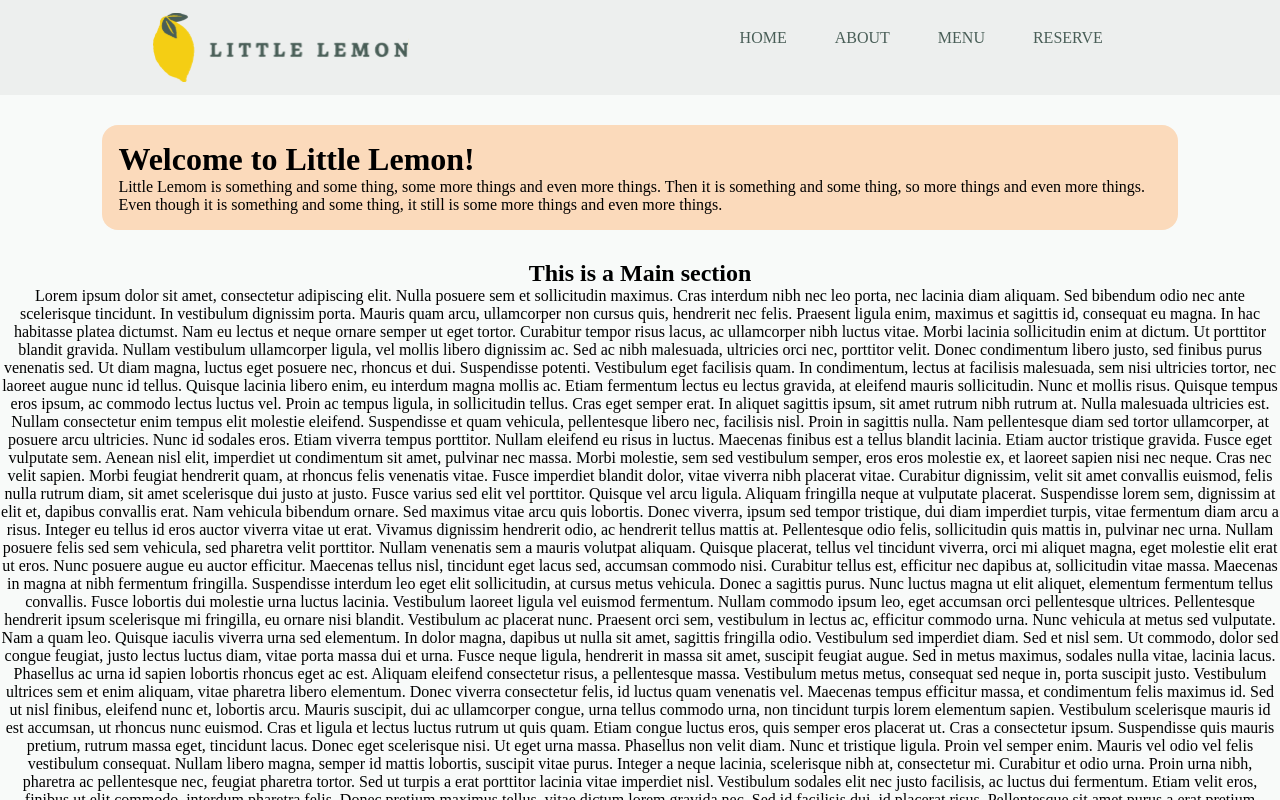
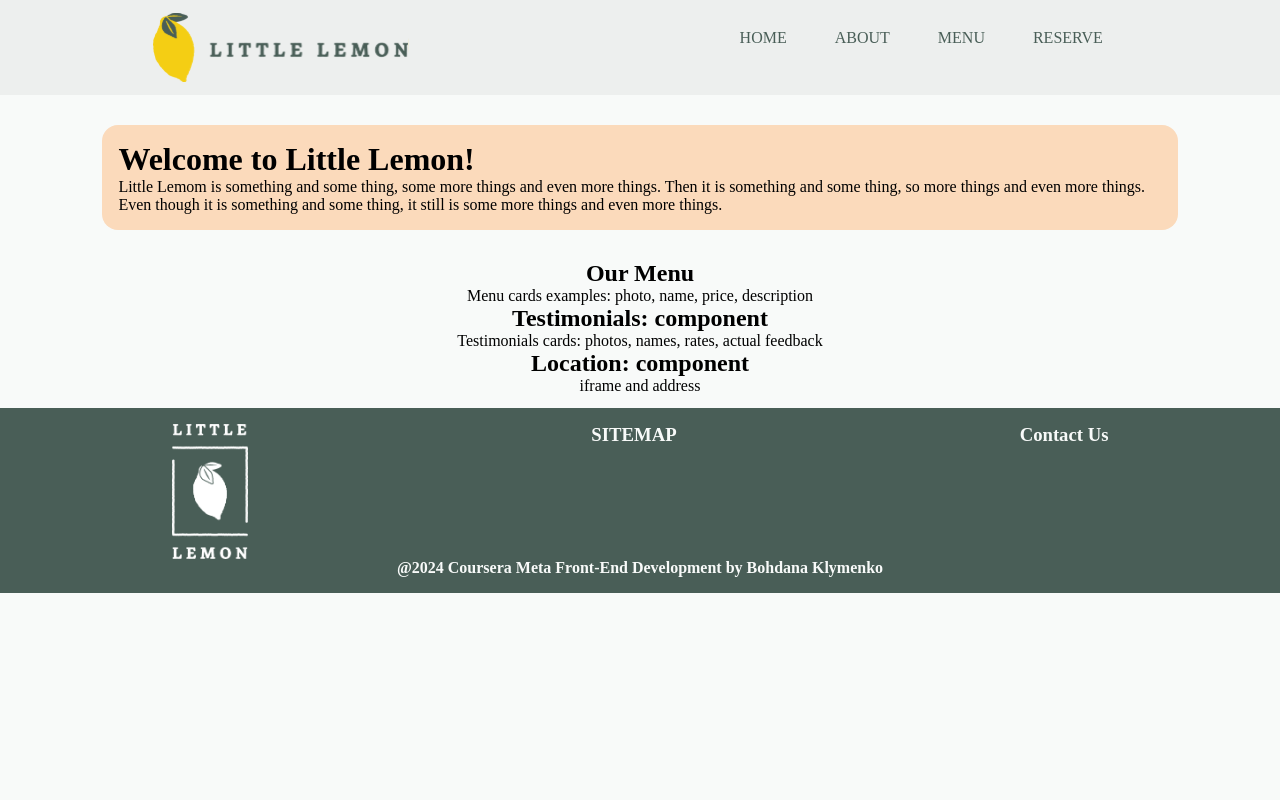
Before and after one commit to DanaKLym/lil-lemon, a React (Create React App) app: page / in a window 1280 px wide. Shown: the top 800 px of the page. Built offline with nearby package versions, Linux system fonts and the light colour scheme.

Commit message:
set up layout for main section in Home component and About component

```diff
--- a/src/About.js
+++ b/src/About.js
@@ -6,6 +6,15 @@ function About() {
     <>
       <Nav />
       <h2>This a About section</h2>
+      <p>Short descripton: chefs mentioned</p>
+      <div>
+        <h2>Testimonials: component</h2>
+        <p>Testimonials cards: photos, names, rates, actual feedback</p>
+      </div>
+      <div>
+        <h2>Location: component</h2>
+        <p>iframe and address</p>
+      </div>
       <Footer />
     </>
   );
--- a/src/Main.js
+++ b/src/Main.js
@@ -3,108 +3,15 @@ import "./Main.css";
 function Main() {
   return (
     <>
-      <h2>This is a Main section</h2>
       <div>
-        Lorem ipsum dolor sit amet, consectetur adipiscing elit. Nulla posuere
-        sem et sollicitudin maximus. Cras interdum nibh nec leo porta, nec
-        lacinia diam aliquam. Sed bibendum odio nec ante scelerisque tincidunt.
-        In vestibulum dignissim porta. Mauris quam arcu, ullamcorper non cursus
-        quis, hendrerit nec felis. Praesent ligula enim, maximus et sagittis id,
-        consequat eu magna. In hac habitasse platea dictumst. Nam eu lectus et
-        neque ornare semper ut eget tortor. Curabitur tempor risus lacus, ac
-        ullamcorper nibh luctus vitae. Morbi lacinia sollicitudin enim at
-        dictum. Ut porttitor blandit gravida. Nullam vestibulum ullamcorper
-        ligula, vel mollis libero dignissim ac. Sed ac nibh malesuada, ultricies
-        orci nec, porttitor velit. Donec condimentum libero justo, sed finibus
-        purus venenatis sed. Ut diam magna, luctus eget posuere nec, rhoncus et
-        dui. Suspendisse potenti. Vestibulum eget facilisis quam. In
-        condimentum, lectus at facilisis malesuada, sem nisi ultricies tortor,
-        nec laoreet augue nunc id tellus. Quisque lacinia libero enim, eu
-        interdum magna mollis ac. Etiam fermentum lectus eu lectus gravida, at
-        eleifend mauris sollicitudin. Nunc et mollis risus. Quisque tempus eros
-        ipsum, ac commodo lectus luctus vel. Proin ac tempus ligula, in
-        sollicitudin tellus. Cras eget semper erat. In aliquet sagittis ipsum,
-        sit amet rutrum nibh rutrum at. Nulla malesuada ultricies est. Nullam
-        consectetur enim tempus elit molestie eleifend. Suspendisse et quam
-        vehicula, pellentesque libero nec, facilisis nisl. Proin in sagittis
-        nulla. Nam pellentesque diam sed tortor ullamcorper, at posuere arcu
-        ultricies. Nunc id sodales eros. Etiam viverra tempus porttitor. Nullam
-        eleifend eu risus in luctus. Maecenas finibus est a tellus blandit
-        lacinia. Etiam auctor tristique gravida. Fusce eget vulputate sem.
-        Aenean nisl elit, imperdiet ut condimentum sit amet, pulvinar nec massa.
-        Morbi molestie, sem sed vestibulum semper, eros eros molestie ex, et
-        laoreet sapien nisi nec neque. Cras nec velit sapien. Morbi feugiat
-        hendrerit quam, at rhoncus felis venenatis vitae. Fusce imperdiet
-        blandit dolor, vitae viverra nibh placerat vitae. Curabitur dignissim,
-        velit sit amet convallis euismod, felis nulla rutrum diam, sit amet
-        scelerisque dui justo at justo. Fusce varius sed elit vel porttitor.
-        Quisque vel arcu ligula. Aliquam fringilla neque at vulputate placerat.
-        Suspendisse lorem sem, dignissim at elit et, dapibus convallis erat. Nam
-        vehicula bibendum ornare. Sed maximus vitae arcu quis lobortis. Donec
-        viverra, ipsum sed tempor tristique, dui diam imperdiet turpis, vitae
-        fermentum diam arcu a risus. Integer eu tellus id eros auctor viverra
-        vitae ut erat. Vivamus dignissim hendrerit odio, ac hendrerit tellus
-        mattis at. Pellentesque odio felis, sollicitudin quis mattis in,
-        pulvinar nec urna. Nullam posuere felis sed sem vehicula, sed pharetra
-        velit porttitor. Nullam venenatis sem a mauris volutpat aliquam. Quisque
-        placerat, tellus vel tincidunt viverra, orci mi aliquet magna, eget
-        molestie elit erat ut eros. Nunc posuere augue eu auctor efficitur.
-        Maecenas tellus nisl, tincidunt eget lacus sed, accumsan commodo nisi.
-        Curabitur tellus est, efficitur nec dapibus at, sollicitudin vitae
-        massa. Maecenas in magna at nibh fermentum fringilla. Suspendisse
-        interdum leo eget elit sollicitudin, at cursus metus vehicula. Donec a
-        sagittis purus. Nunc luctus magna ut elit aliquet, elementum fermentum
-        tellus convallis. Fusce lobortis dui molestie urna luctus lacinia.
-        Vestibulum laoreet ligula vel euismod fermentum. Nullam commodo ipsum
-        leo, eget accumsan orci pellentesque ultrices. Pellentesque hendrerit
-        ipsum scelerisque mi fringilla, eu ornare nisi blandit. Vestibulum ac
-        placerat nunc. Praesent orci sem, vestibulum in lectus ac, efficitur
-        commodo urna. Nunc vehicula at metus sed vulputate. Nam a quam leo.
-        Quisque iaculis viverra urna sed elementum. In dolor magna, dapibus ut
-        nulla sit amet, sagittis fringilla odio. Vestibulum sed imperdiet diam.
-        Sed et nisl sem. Ut commodo, dolor sed congue feugiat, justo lectus
-        luctus diam, vitae porta massa dui et urna. Fusce neque ligula,
-        hendrerit in massa sit amet, suscipit feugiat augue. Sed in metus
-        maximus, sodales nulla vitae, lacinia lacus. Phasellus ac urna id sapien
-        lobortis rhoncus eget ac est. Aliquam eleifend consectetur risus, a
-        pellentesque massa. Vestibulum metus metus, consequat sed neque in,
-        porta suscipit justo. Vestibulum ultrices sem et enim aliquam, vitae
-        pharetra libero elementum. Donec viverra consectetur felis, id luctus
-        quam venenatis vel. Maecenas tempus efficitur massa, et condimentum
-        felis maximus id. Sed ut nisl finibus, eleifend nunc et, lobortis arcu.
-        Mauris suscipit, dui ac ullamcorper congue, urna tellus commodo urna,
-        non tincidunt turpis lorem elementum sapien. Vestibulum scelerisque
-        mauris id est accumsan, ut rhoncus nunc euismod. Cras et ligula et
-        lectus luctus rutrum ut quis quam. Etiam congue luctus eros, quis semper
-        eros placerat ut. Cras a consectetur ipsum. Suspendisse quis mauris
-        pretium, rutrum massa eget, tincidunt lacus. Donec eget scelerisque
-        nisi. Ut eget urna massa. Phasellus non velit diam. Nunc et tristique
-        ligula. Proin vel semper enim. Mauris vel odio vel felis vestibulum
-        consequat. Nullam libero magna, semper id mattis lobortis, suscipit
-        vitae purus. Integer a neque lacinia, scelerisque nibh at, consectetur
-        mi. Curabitur et odio urna. Proin urna nibh, pharetra ac pellentesque
-        nec, feugiat pharetra tortor. Sed ut turpis a erat porttitor lacinia
-        vitae imperdiet nisl. Vestibulum sodales elit nec justo facilisis, ac
-        luctus dui fermentum. Etiam velit eros, finibus ut elit commodo,
-        interdum pharetra felis. Donec pretium maximus tellus, vitae dictum
-        lorem gravida nec. Sed id facilisis dui, id placerat risus. Pellentesque
-        sit amet purus a erat pretium laoreet. Quisque efficitur gravida neque.
-        Aliquam sodales, justo id pulvinar rutrum, diam ligula feugiat eros, id
-        cursus felis quam eu nulla. Integer hendrerit augue eu ex imperdiet
-        feugiat. Donec quis libero auctor, accumsan orci ac, euismod sem. Duis
-        sodales in magna sit amet gravida. Quisque ac neque eu neque sodales
-        condimentum. In hac habitasse platea dictumst. Aliquam id tortor eget ex
-        vehicula tristique. Lorem ipsum dolor sit amet, consectetur adipiscing
-        elit. Donec id turpis vel augue ultricies consequat. Vivamus placerat
-        ligula odio, in hendrerit metus consequat luctus. Suspendisse in maximus
-        lorem. Nunc vestibulum ipsum nec dolor consectetur, mollis venenatis
-        nibh imperdiet. Mauris sollicitudin ligula eros, sit amet vehicula enim
-        elementum ut. Aenean nisi eros, ultrices commodo tellus et, venenatis
-        convallis sapien. Nullam cursus eros sed libero euismod, quis ultrices
-        ex gravida. Phasellus maximus lectus nec libero euismod eleifend id a
-        nisi. Cras eu lacus est. Phasellus ac elit sed massa gravida facilisis
-        sed in sem. Donec porta ligula in faucibus auctor. Pellentesque
-        condimentum velit justo.
+        <h2>Our Menu</h2>
+        <p>Menu cards examples: photo, name, price, description</p>
+        <h2>Testimonials: component</h2>
+        <p>Testimonials cards: photos, names, rates, actual feedback</p>
+        <div>
+          <h2>Location: component</h2>
+          <p>iframe and address</p>
+        </div>
       </div>
     </>
   );
```
